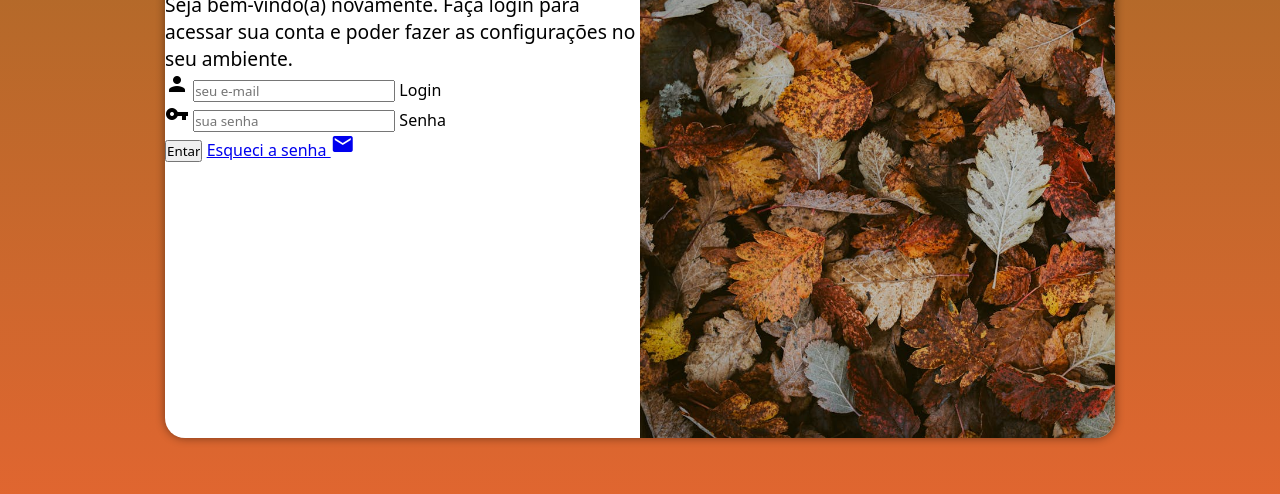
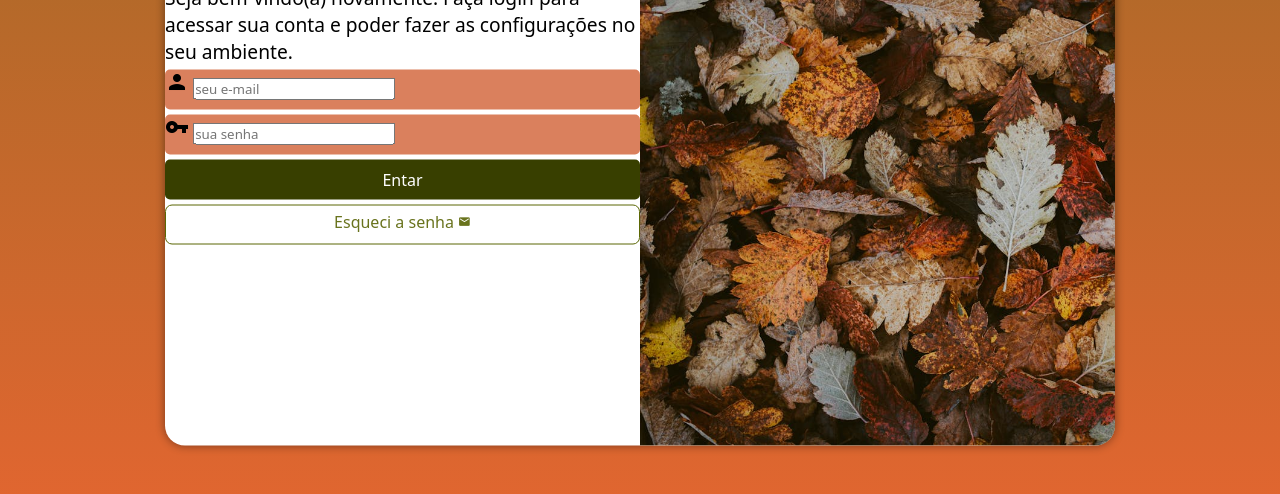
Before and after one commit to BrendaScarlette/projeto-login, a plain HTML site: page index.html in a window 1280 px wide. Shown: the part 212-706 px from the top of the page. Drawn offline with Linux system fonts and the light colour scheme.

Commit message:
Atualizado

```diff
--- a/estilos/style.css
+++ b/estilos/style.css
@@ -14,7 +14,7 @@
 }
 
 body {
-    background-image: linear-gradient(to top, #e86531, #a26a26d4);
+    background-image: linear-gradient(to top, #a26a26d4, #e86531);
 }
 
 body, html {
@@ -38,7 +38,7 @@ section#login {
 
     background-color: white;
     width: 250px;
-    height: 500px;
+    height: 515px;
     border-radius: 20px;
     box-shadow: 0px 0px 10px rgba(0, 0, 0, 0.459);
 
@@ -67,3 +67,57 @@ div#formulario > h1 {
 div#formulario > p {
     font-size: 0.8em;
 }
+
+form > div.campo {
+    background-color: #da805d;
+    display: block;
+    width: 100%;
+    height: 40px;
+    border-radius: 5px;
+    margin: 5px 0px;
+}
+
+div.campo > label {
+    display: none;
+}
+
+form > input[type=submit] {
+    display: block;
+    font-size: 1em;
+    width: 100%;
+    height: 40px;
+    background-color: #383f00;
+    color: white;
+    border: none;
+    border-radius: 5px;
+    cursor: pointer;
+}
+
+form > input[type=submit]:hover {
+    background-color: #59601d;
+
+}
+
+form > a.botao {
+    display: block;
+    text-align: center;
+    font-size: 1em;
+    width: 100%;
+    height: 40px;
+    padding-top: 5px;
+    margin-top: 5px;
+    background-color: white;
+    color: #69731d;
+    border: 1px solid #5b6704;
+    border-radius: 7px;
+    text-decoration: none;
+
+}
+
+form > a.botao:hover {
+    background-color:#b9c17d ;
+}
+
+form > a.botao > i {
+    font-size: 0.8em;
+}
--- a/index.html
+++ b/index.html
@@ -24,26 +24,19 @@
                 <form action="login.php" method="post" autocomplete="on">
 
                     <div class="campo">
-
                         <i class="material-icons">person</i>
-
                         <input type="email" name="login" id="ilogin" placeholder="seu e-mail" autocomplete="email" required maxlength="30">
-
                         <label for="ilogin">Login</label>
                     </div>
-
-                    <div class="Campo">
-
+                    <div class="campo">
                         <i class="material-icons">vpn_key</i>
-
-                        <input type="password" name="senha" id="isenha" placeholder="sua senha" autocomplete="current-password"required minlength="8" maxlength="20">
-
-                        <label for="isenha">Senha</label>
+                         <input type="password" name="senha" id="isenha" placeholder="sua senha" autocomplete="current-password"required minlength="8" maxlength="20">
+                         <label for="isenha">Senha</label>
                     </div>
 
                     <input type="submit" value="Entar">
 
-                    <a href="esquesi.html">
+                    <a href="esquesi.html" class="botao">
                         Esqueci a senha <i class="material-icons">mail</i>
                     </a>
 
```
